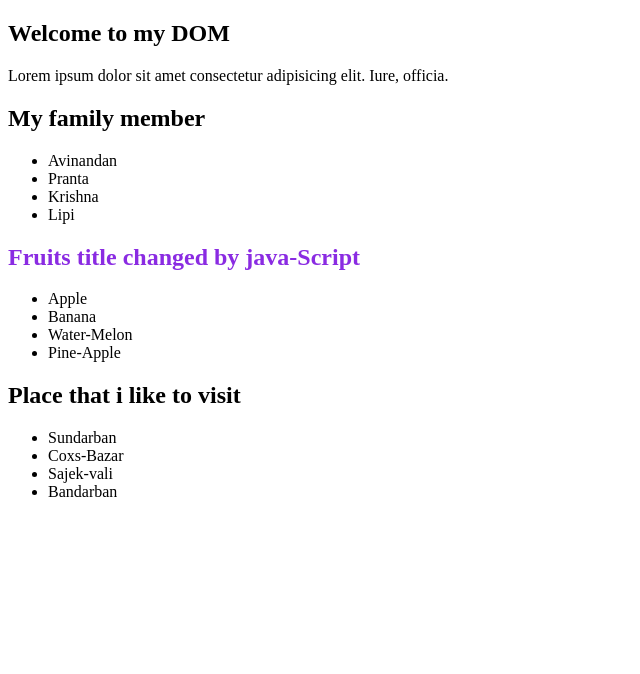
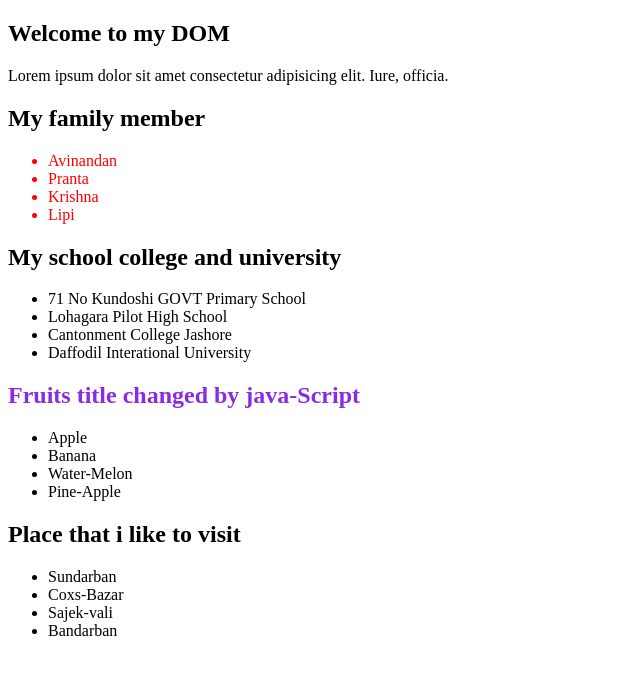
Before and after one commit to AvinandanRoy/Tour-Of-Dom, a plain HTML site: page traversingDom.html in a window 1280 px wide. Shown: the whole page, without its empty margins (0-640 px from the left). Drawn offline with Linux system fonts and the light colour scheme.

Commit message:
querySelectorAll done

```diff
--- a/traversingDom.html
+++ b/traversingDom.html
@@ -9,6 +9,10 @@
         #fruits-title{
             color: blueviolet;
         }
+
+        .my-family li{
+            color: red;
+        }
     </style>
 </head>
 <body>
@@ -17,13 +21,23 @@
         <p>Lorem ipsum dolor sit amet consectetur adipisicing elit. Iure, officia.</p>
     </section>
 
-    <section>
-        <h1>My family member</h1>
+    <section class="my-family">
+        <h1 >My family member</h1>
         <ul>
             <li>Avinandan</li>
             <li>Pranta</li>
             <li>Krishna</li>
             <li>Lipi</li>
+        </ul>
+    </section>
+
+    <section class="my-educational-background">
+        <h1 >My school college and university</h1>
+        <ul>
+            <li>71 No Kundoshi GOVT Primary School</li>
+            <li>Lohagara Pilot High School</li>
+            <li>Cantonment College Jashore</li>
+            <li>Daffodil Interational University</li>
         </ul>
     </section>
 
@@ -50,8 +64,10 @@
 
     <!-- JS element -->
     <script>
+
+        // getElementById or getElementByClassName
         const places = document.getElementsByClassName("important-places");
-        // console.log(places);
+        console.log(places);
 
         for(const place of places ){
             console.log(place.innerText);
@@ -66,6 +82,22 @@
         for(const result of favourite){
             console.log(result.innerText);
         }
+
+        // querySelectorAll----> for all
+        // querySelector ----> for first
+        const myFamily = document.querySelectorAll(".my-family li");
+
+        console.log(myFamily);
+        for(const li of myFamily){
+            console.log(li.innerText);
+        }
+
+        const myEducationalBackground = document.querySelectorAll('.my-educational-background li')
+        console.log(myEducationalBackground);
+
+        for(const educationalBackground of myEducationalBackground){
+            console.log(educationalBackground.innerText);
+        }
     </script>
 </body>
 </html>
```
